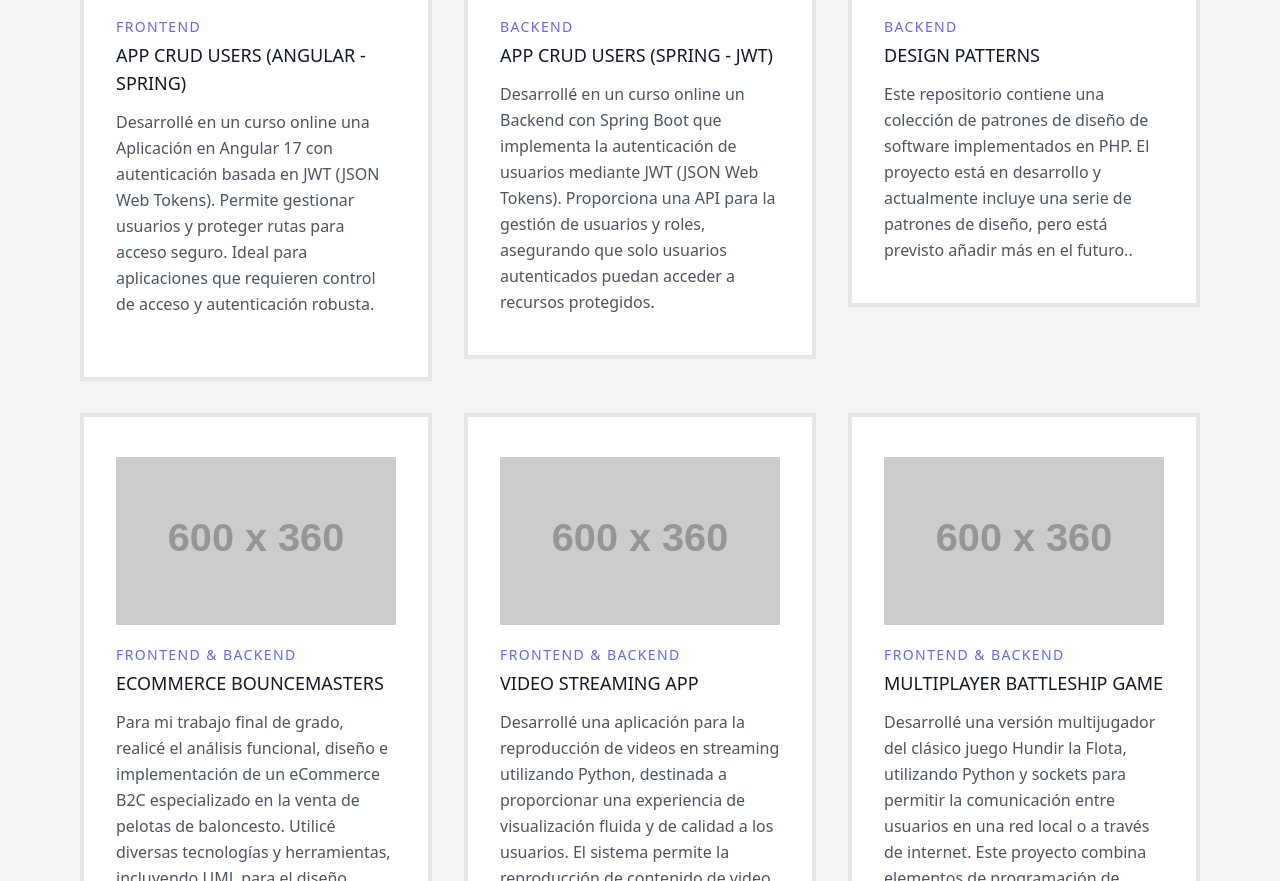
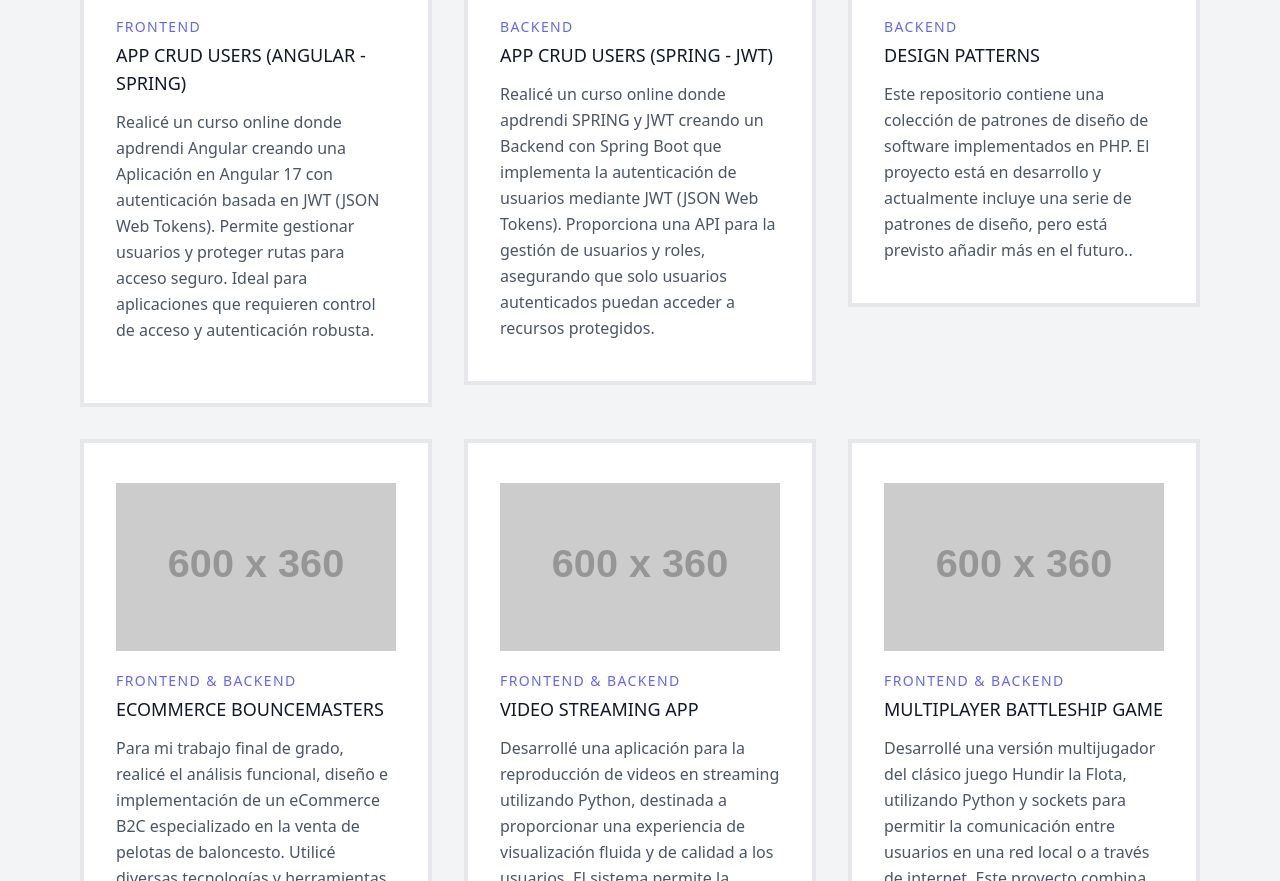
Before and after one commit to sergigarcia32/portffolio, a plain HTML site: page index.html in a window 1280 px wide. Shown: the part 3362-4243 px from the top of the page. Drawn offline with nearby package versions, Linux system fonts and the light colour scheme; placeholder pictures from the web are drawn by us; a web font is replaced by a local one.

Commit message:
Change text

```diff
--- a/index.html
+++ b/index.html
@@ -785,7 +785,7 @@
                   APP CRUD USERS (ANGULAR - SPRING)
                 </h1>
                 <p class="leading-relaxed mb-5">
-                  Desarrollé en un curso online una Aplicación en Angular 17 con
+                  Realicé un curso online donde apdrendi Angular creando una Aplicación en Angular 17 con
                   autenticación basada en JWT (JSON Web Tokens). Permite
                   gestionar usuarios y proteger rutas para acceso seguro. Ideal
                   para aplicaciones que requieren control de acceso y
@@ -814,7 +814,7 @@
                   APP CRUD USERS (SPRING - JWT)
                 </h1>
                 <p class="leading-relaxed">
-                  Desarrollé en un curso online un Backend con Spring Boot que
+                  Realicé un curso online donde apdrendi SPRING y JWT creando un Backend con Spring Boot que
                   implementa la autenticación de usuarios mediante JWT (JSON Web
                   Tokens). Proporciona una API para la gestión de usuarios y
                   roles, asegurando que solo usuarios autenticados puedan
```
